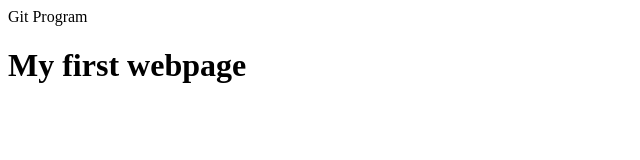
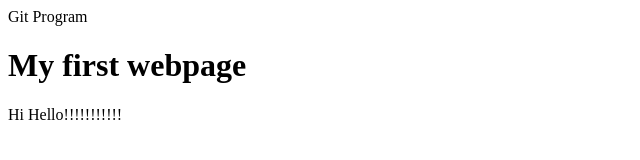
Before and after one commit to Haron243/git_program, a plain HTML site: page index.html in a window 1280 px wide. Shown: the whole page, without its empty margins (0-640 px from the left). Drawn offline with Linux system fonts and the light colour scheme.

Commit message:
Added a sentence

```diff
--- a/index.html
+++ b/index.html
@@ -3,6 +3,7 @@
 </head>
 <body>
 <h1>My first webpage</h1>
+Hi Hello!!!!!!!!!!!
 </body>
 
 </html>
```
